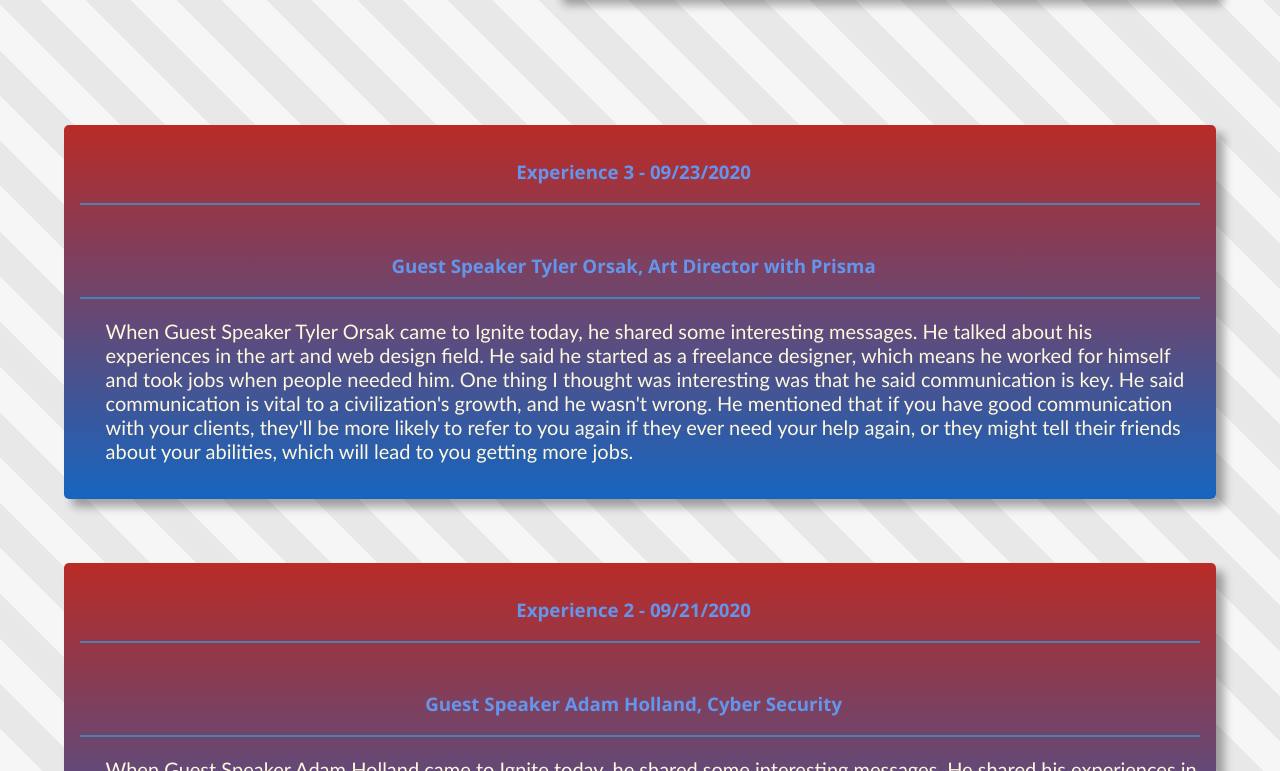
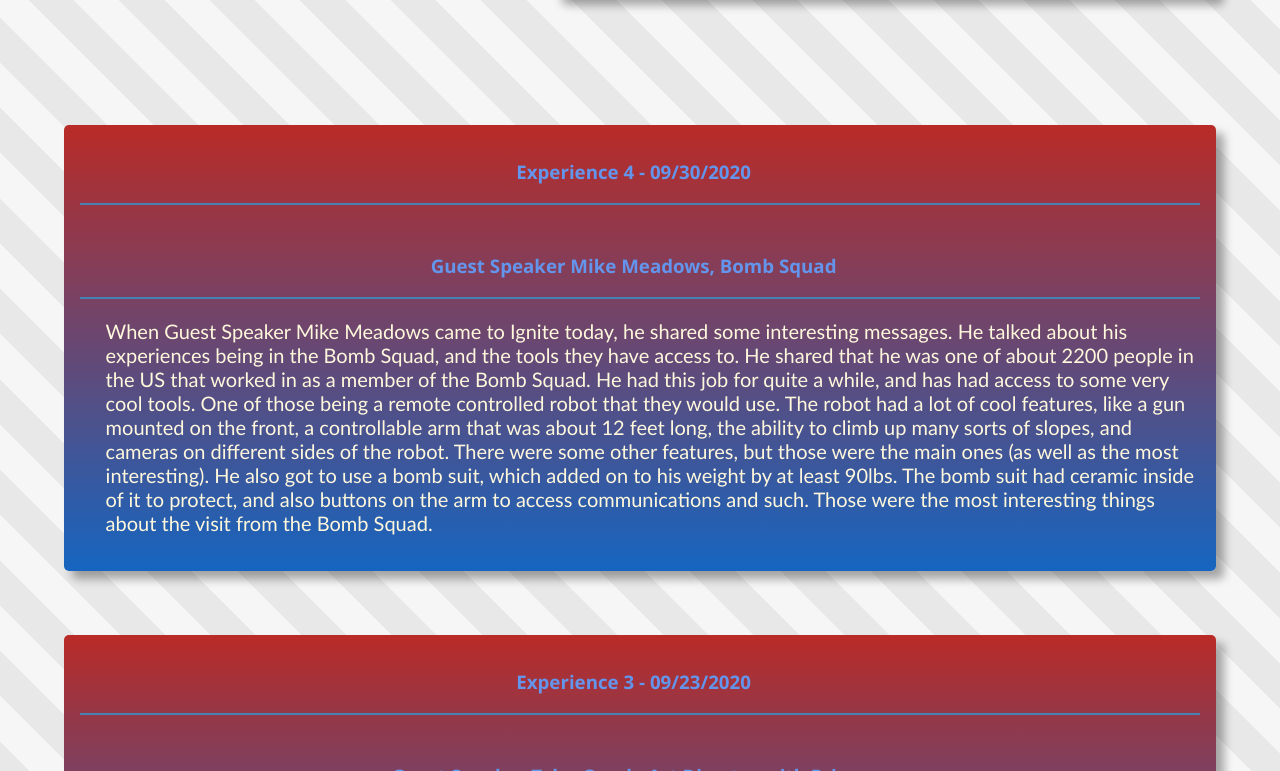
Before and after one commit to FBKitteh/Cool-Website, a plain HTML site: page class/page.html in a window 1280 px wide. Shown: the part 597-1368 px from the top of the page. Drawn offline with Linux system fonts and the light colour scheme.

Commit message:
adds 4th class experience

```diff
--- a/class/page.html
+++ b/class/page.html
@@ -37,6 +37,20 @@
         </section>
 
     </div>
+
+    <section>
+        <div class="sector">
+            <h3 class="topic">Experience 4 - 09/30/2020</h3>
+        </div>
+        <span></span>
+        <div class="sector">
+            <h3 class="topic"> Guest Speaker Mike Meadows, Bomb Squad</h3>
+        </div>
+        <span></span>
+        <div class="desc">
+            <p>When Guest Speaker Mike Meadows came to Ignite today, he shared some interesting messages. He talked about his experiences being in the Bomb Squad, and the tools they have access to. He shared that he was one of about 2200 people in the US that worked in as a member of the Bomb Squad. He had this job for quite a while, and has had access to some very cool tools. One of those being a remote controlled robot that they would use. The robot had a lot of cool features, like a gun mounted on the front, a controllable arm that was about 12 feet long, the ability to climb up many sorts of slopes, and cameras on different sides of the robot. There were some other features, but those were the main ones (as well as the most interesting). He also got to use a bomb suit, which added on to his weight by at least 90lbs. The bomb suit had ceramic inside of it to protect, and also buttons on the arm to access communications and such. Those were the most interesting things about the visit from the Bomb Squad.</p>
+        </div>
+    </section>
 
     <section>
         <div class="sector">
```
